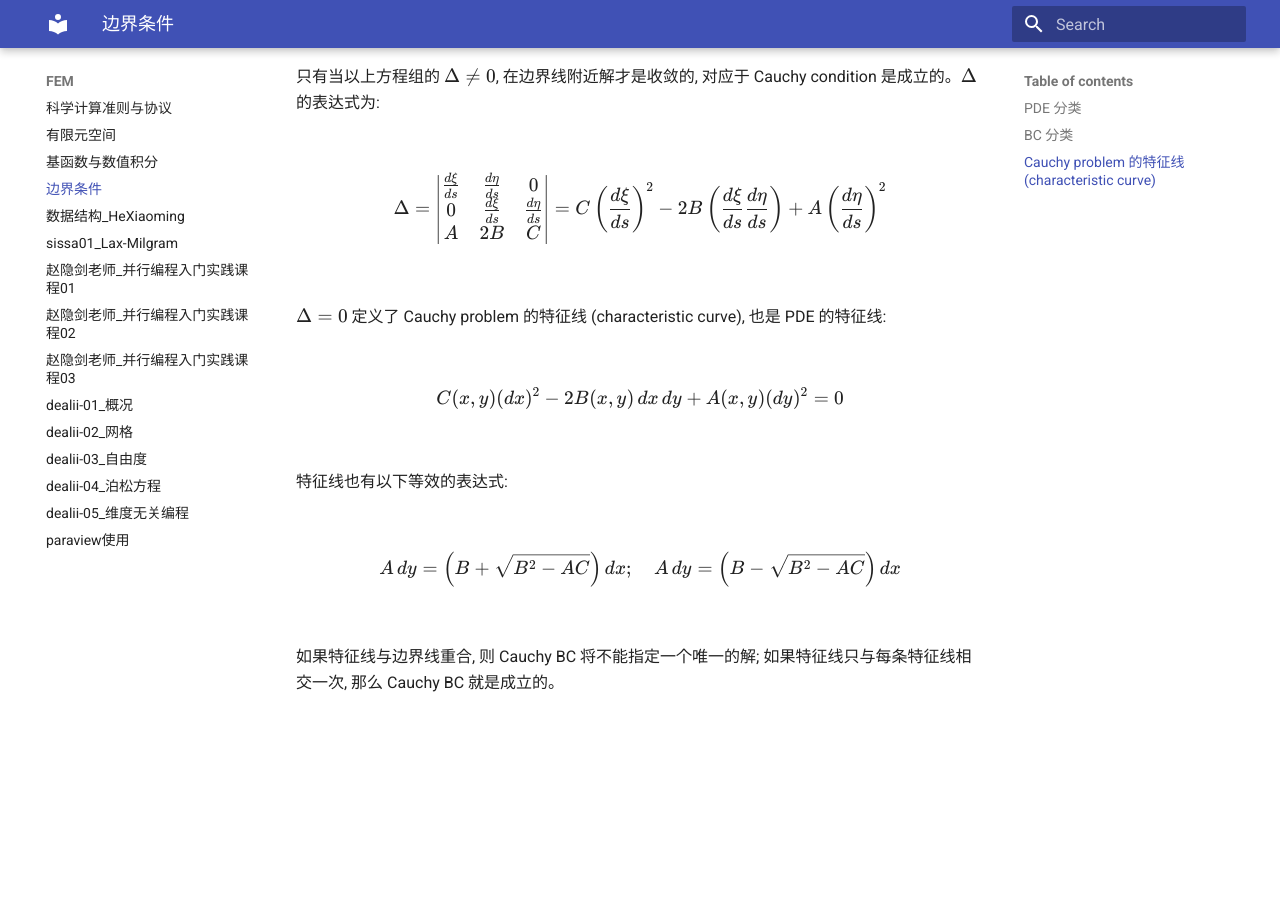
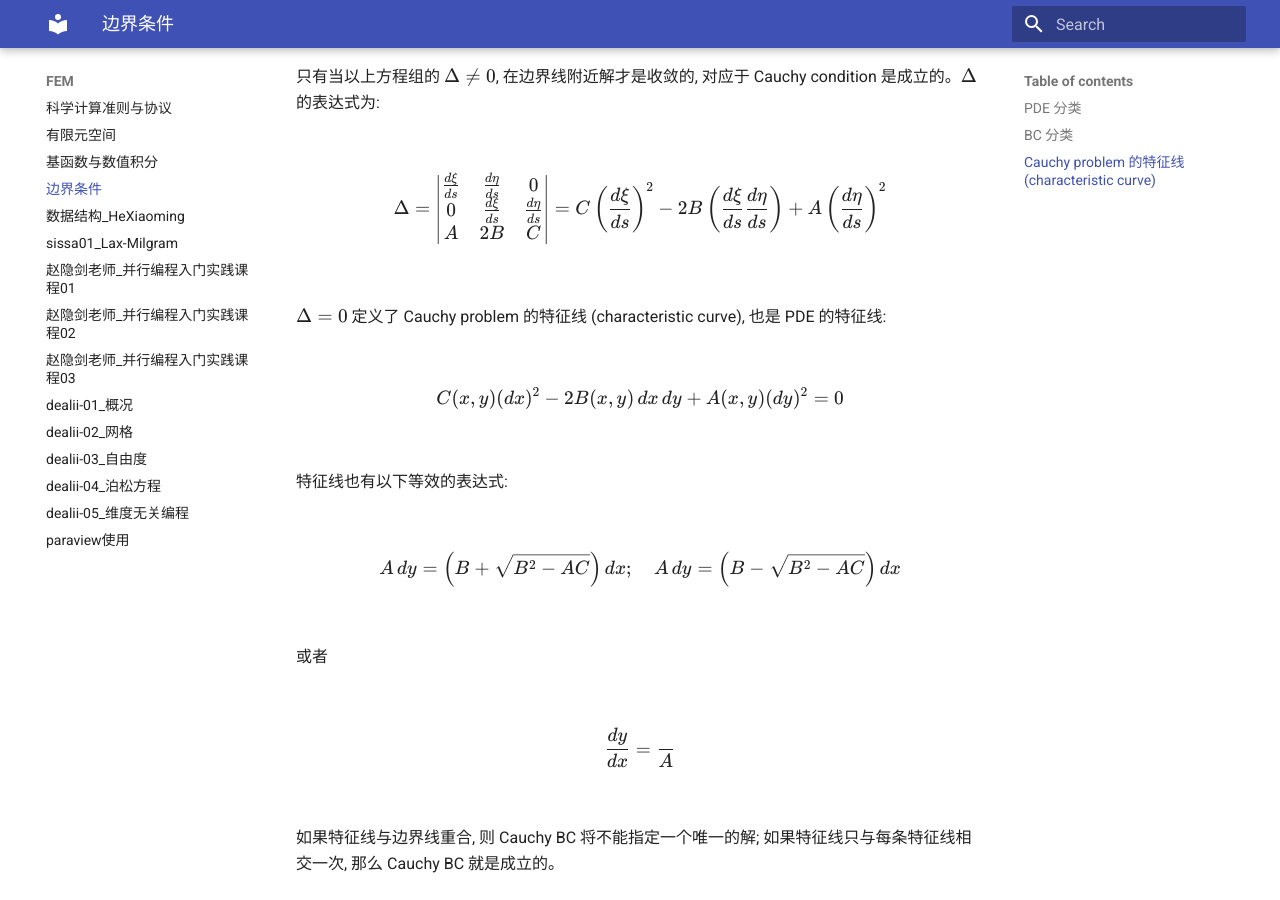
Before and after one commit to ymma98/technotes, an MkDocs documentation site: the page built from docs/FEM/边界条件.md, in a window 1280 px wide and 900 px high, scrolled down 3568 px. Built offline with MkDocs 1.6.1 and Material for MkDocs 9.7.7, drawn with Linux system fonts in a browser that asks for light colours; before the commit the page ends 4288 px from its top, so only the background shows below that.

Commit message:
docs/FEM/边界条件.md updated from https://stackedit.cn/

```diff
--- a/docs/FEM/边界条件.md
+++ b/docs/FEM/边界条件.md
@@ -122,10 +122,16 @@ $$
 A \, dy = \left( B + \sqrt{B^2 - A C} \right) dx; \quad A \, dy = \left( B - \sqrt{B^2 - A C} \right) dx
 $$
 
+或者
+
+$$
+\frac{dy}{dx} = \frac{}{A}
+$$
+
 如果特征线与边界线重合, 则 Cauchy BC 将不能指定一个唯一的解; 如果特征线只与每条特征线相交一次, 那么 Cauchy BC 就是成立的。
 
 <!--stackedit_data:
-eyJoaXN0b3J5IjpbMjA1MTQ3MjMxMSwxNTM1NDcyMDIwLC0xOD
-I1MzEyMjU5LDYyNTMyNDkwMSwtMTY5NzY4MTI0MCw2MzA1MzQ3
-NzgsNDM2Mzg5Nzk2LDQyNDQyNjYzXX0=
+eyJoaXN0b3J5IjpbMzc4MTUxNzgzLDIwNTE0NzIzMTEsMTUzNT
+Q3MjAyMCwtMTgyNTMxMjI1OSw2MjUzMjQ5MDEsLTE2OTc2ODEy
+NDAsNjMwNTM0Nzc4LDQzNjM4OTc5Niw0MjQ0MjY2M119
 -->
```
